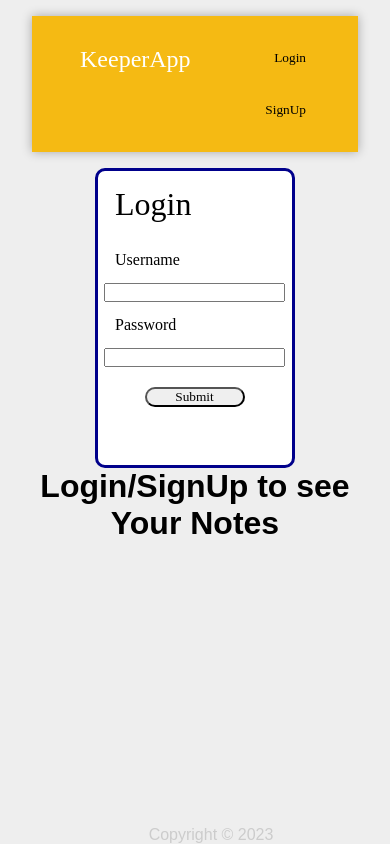
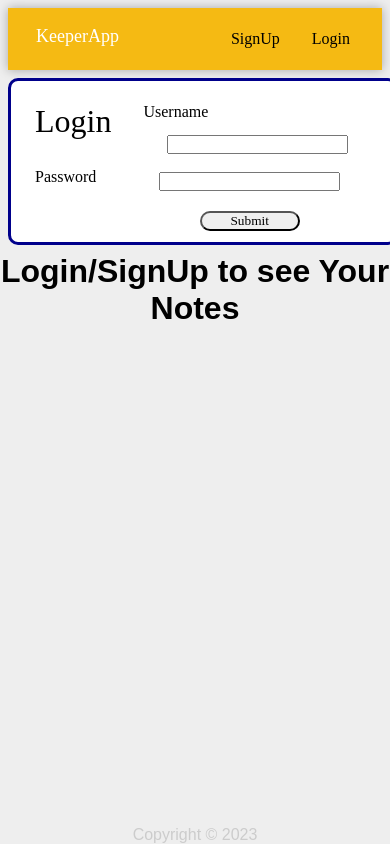
Before and after one commit to LokeshDanapal/KeeperApp, a React (Create React App) app in the folder myapp/: page / in a window 390 px wide. Both pictures are taken after a click on the button "Login". Built offline with nearby package versions, Linux system fonts and the light colour scheme; no server answers.

Commit message:
CSS Changed

```diff
--- a/myapp/public/styles.css
+++ b/myapp/public/styles.css
@@ -222,3 +222,39 @@ footer p{
   border-style : solid;
   border-color: darkblue;
 }
+
+@media only screen and (max-width: 480px) {
+  body {
+    padding: 0;
+    margin-bottom: 40px;
+  }
+
+  nav {
+    margin: 8px;
+    padding: 8px 16px;
+  }
+
+  nav ul li h1 {
+    font-size: 18px;
+    padding: 10px 12px;
+  }
+
+  nav ul li button {
+    font-size: 16px;
+    padding: 14px 16px;
+  }
+
+  .show,
+  .show1,
+  .container {
+    height: auto;
+    width: 100%;
+    margin: 8px;
+    padding: 8px;
+  }
+
+  .note {
+    width: 100%;
+    margin: 8px;
+  }
+}
```
